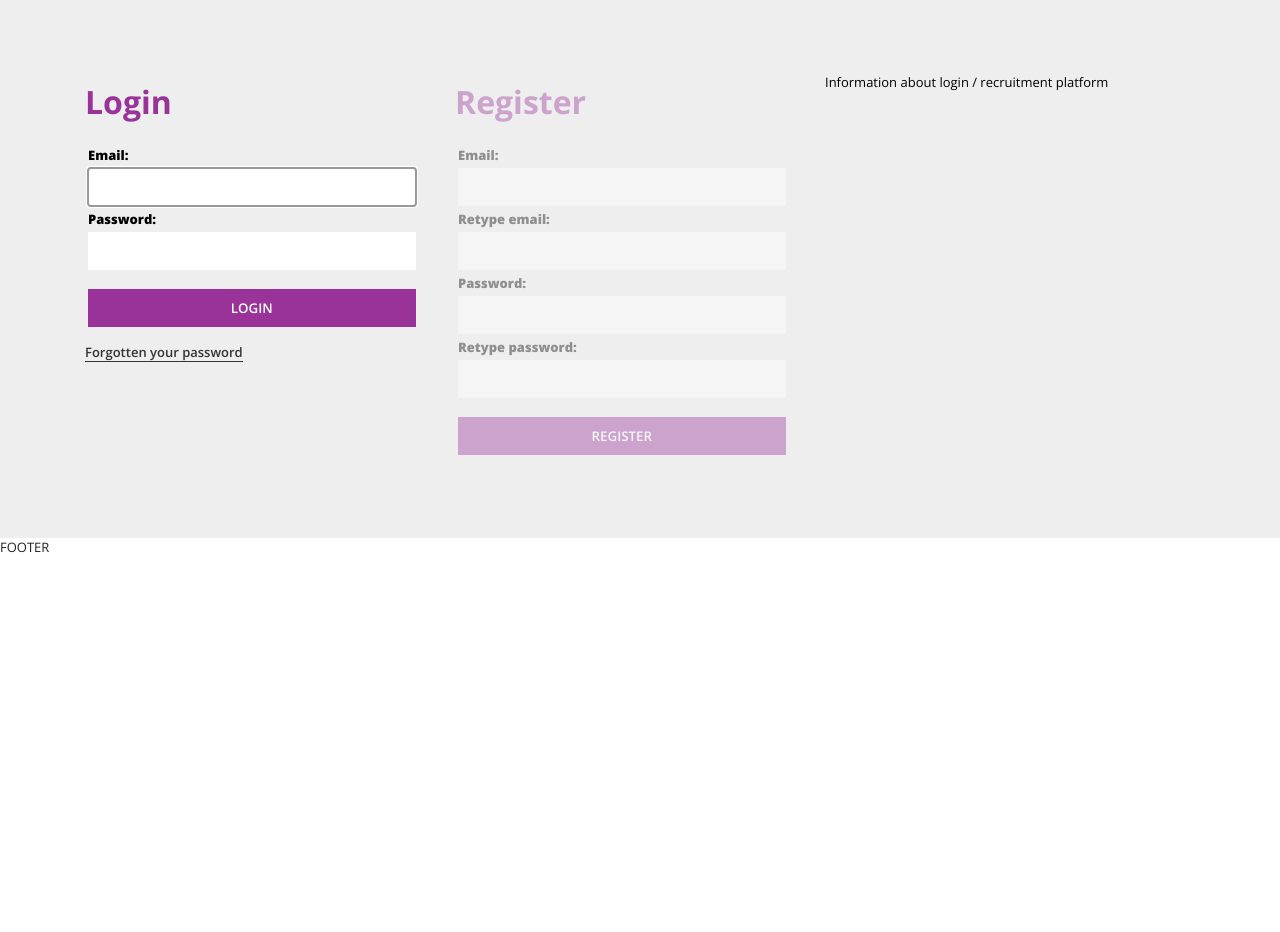
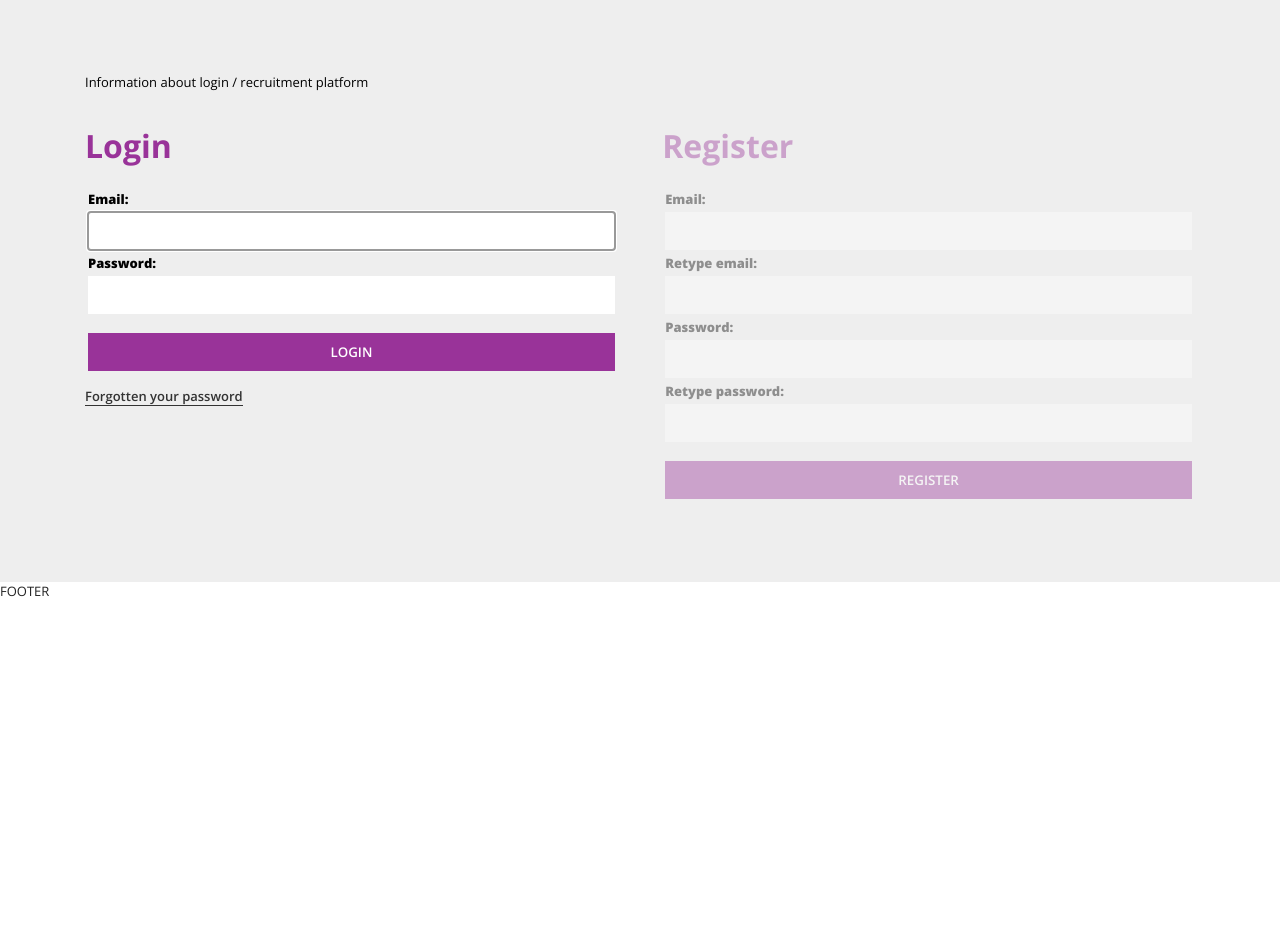
Before and after one commit to Precise-Pixels/kick-catering, a PHP site: page /login in a window 1280 px wide. Shown: the part 233-1165 px from the top of the page. Before the commit the page ends 786 px from the top, so only its background shows below. Run offline with PHP 8.4, Linux system fonts and the light colour scheme; style sheets or scripts are compiled from the project's sources; some libraries are stand-ins or nearby versions.

Commit message:
Improved form stylings for select and textarea elements. All forms are now half width

```diff
--- a/sass/_fractions.scss
+++ b/sass/_fractions.scss
@@ -6,10 +6,14 @@
     float: left;
 }
 
+.half:last-child {
+    float: right;
+}
+
 @media ($min-bp-a) {
     .half,
     .quarter {
-        width: (100%/2);
+        width: (96%/2);
     }
 
     .third {
@@ -19,7 +23,7 @@
 
 @media ($min-bp-b) {
     .half {
-        width: (100%/2);
+        width: (96%/2);
     }
 
     .third {
@@ -33,7 +37,7 @@
 
 @media ($min-bp-c) {
     .half {
-        width: (100%/2);
+        width: (96%/2);
     }
 
     .third {
--- a/sass/_ui.scss
+++ b/sass/_ui.scss
@@ -29,20 +29,42 @@ table {
     width: 100%;
 }
 
-input {
+input,
+select,
+textarea {
+    width: 100%;
+    padding: 10px;
+    border: 0;
     font-family: "Open Sans", Arial, sans-serif;
 }
 
-input[type=text],
-input[type=email],
-input[type=password] {
-    width: 100%;
-    padding: 10px;
+input[type=file]::-webkit-file-upload-button {
     border: 0;
+    color: #FFF;
+    margin: 0;
+    padding: 0 20px 0 0;
+    outline: none;
+    cursor: pointer;
+    font-weight: 600;
+    background: 0;
+}
+
+input[type=file]::-ms-browse {
+    border: 0;
+    color: #FFF;
+    margin: 0;
+    padding: 0 20px 0;
+    outline: none;
+    cursor: pointer;
+    font-weight: 600;
+    background: 0;
+}
+
+input[type=radio] {
+    width: auto;
 }
 
 input[type=submit] {
-    width: 100%;
     margin-top: 15px;
 }
 
@@ -50,14 +72,13 @@ label {
     font-weight: 800;
 }
 
+textarea {
+    height: 100px;
+}
+
 a:focus,
-input:focus {
+input:focus,
+select:focus,
+textarea:focus {
     outline-color: #999;
 }
-
-@media ($min_bp_a) {
-    #login-form input,
-    #register-form input {
-        width: 90%;
-    }
-}
--- a/views/employees-submit.php
+++ b/views/employees-submit.php
@@ -46,7 +46,7 @@
         }
         ?>
 
-        <form enctype="multipart/form-data" method="post">
+        <form enctype="multipart/form-data" method="post" class="half">
             <table>
                 <tr><td colspan="2"><h2>Personal Information</h2></td></tr>
 
@@ -323,7 +323,7 @@
                 <tr><td><input type="tel" name="telephone" required/></td></tr>
 
                 <tr><td><label for="cv">CV Upload: <small>Max file size: 2MB, Accepted file types: .doc, .docx, .pdf, .txt, .rtf, .jpg, .png</small></label></td></tr>
-                <tr><td><input type="file" name="cv" required/></td></tr>
+                <tr><td><input type="file" name="cv" class="btn" required/></td></tr>
 
                 <tr><td colspan="2"><h2>Looking For</h2></td></tr>
 
@@ -357,5 +357,7 @@
             </table>
         </form>
 
+        <p class="half">Lorem ipsum dolor sit amet, consectetur adipisicing elit. Culpa, porro, ex maiores amet dolore cum vitae aut quos! Architecto, et illo vel facilis repellendus inventore labore explicabo assumenda exercitationem sit.</p>
+
     </div>
 </section>
--- a/views/employers-submit.php
+++ b/views/employers-submit.php
@@ -55,7 +55,7 @@
         }
         ?>
 
-        <form method="post">
+        <form method="post" class="half">
             <table>
                 <tr><td colspan="2"><h2>Listing Information</h2></td></tr>
 
@@ -378,5 +378,7 @@
             </table>
         </form>
 
+        <p class="half">Lorem ipsum dolor sit amet, consectetur adipisicing elit. Culpa, porro, ex maiores amet dolore cum vitae aut quos! Architecto, et illo vel facilis repellendus inventore labore explicabo assumenda exercitationem sit.</p>
+
     </div>
 </section>
--- a/views/forgotten-password.php
+++ b/views/forgotten-password.php
@@ -25,7 +25,7 @@
         }
         ?>
 
-        <form method="post">
+        <form method="post" class="half">
             <table>
                 <tr><td><label for="email">Email:</label></td></tr>
                 <tr><td><input type="email" name="email" required autofocus/></td></tr>
@@ -34,5 +34,7 @@
             </table>
         </form>
 
+        <p class="half">Lorem ipsum dolor sit amet, consectetur adipisicing elit. Culpa, porro, ex maiores amet dolore cum vitae aut quos! Architecto, et illo vel facilis repellendus inventore labore explicabo assumenda exercitationem sit.</p>
+
     </div>
 </section>
--- a/views/login.php
+++ b/views/login.php
@@ -51,7 +51,9 @@
         }
         ?>
 
-        <form method="post" id="login-form" class="third active">
+        <p>Information about login / recruitment platform</p>
+
+        <form method="post" id="login-form" class="half active">
             <h1>Login</h1>
             <table>
                 <tr><td><label for="email">Email:</label></td></tr>
@@ -65,7 +67,7 @@
             <p><a href="forgotten-password">Forgotten your password</a></p>
         </form>
 
-        <form method="post" id="register-form" class="third">
+        <form method="post" id="register-form" class="half">
             <h1>Register</h1>
             <table>
                 <tr><td><label for="email">Email:</label></td></tr>
@@ -84,9 +86,5 @@
             </table>
         </form>
 
-        <div class="third">
-            <p>Information about login / recruitment platform</p>
-        </div>
-
     </div>
 </section>
--- a/views/resend-validation-email.php
+++ b/views/resend-validation-email.php
@@ -19,7 +19,7 @@
         }
         ?>
 
-        <form method="post" novalidate>
+        <form method="post" class="half">
             <table>
                 <tr><td><label for="email">Email:</label></td></tr>
                 <tr><td><input type="email" name="email" required autofocus/></td></tr>
@@ -28,5 +28,7 @@
             </table>
         </form>
 
+        <p class="half">Lorem ipsum dolor sit amet, consectetur adipisicing elit. Culpa, porro, ex maiores amet dolore cum vitae aut quos! Architecto, et illo vel facilis repellendus inventore labore explicabo assumenda exercitationem sit.</p>
+
     </div>
 </section>
--- a/views/reset-password.php
+++ b/views/reset-password.php
@@ -25,7 +25,7 @@
         }
         ?>
 
-        <form method="post">
+        <form method="post" class="half">
             <table>
                 <tr><td><label for="password">Password:</label></td></tr>
                 <tr><td><input type="password" name="password" required autofocus/></td></tr>
@@ -34,5 +34,7 @@
             </table>
         </form>
 
+        <p class="half">Lorem ipsum dolor sit amet, consectetur adipisicing elit. Culpa, porro, ex maiores amet dolore cum vitae aut quos! Architecto, et illo vel facilis repellendus inventore labore explicabo assumenda exercitationem sit.</p>
+
     </div>
 </section>
```
